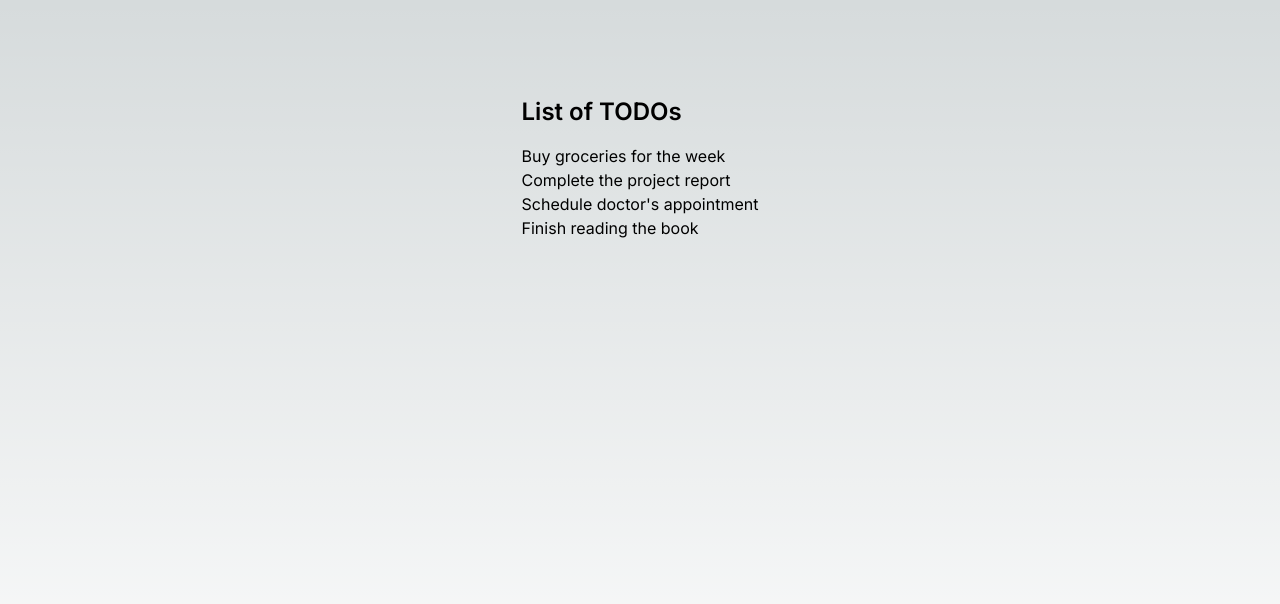
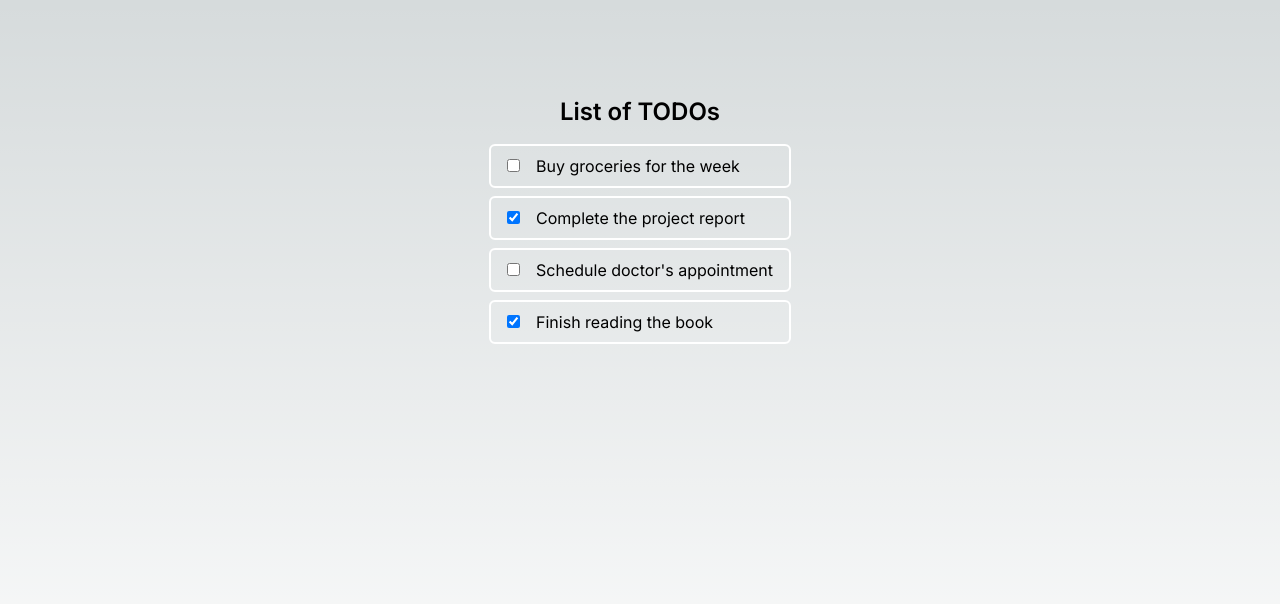
Before and after one commit to polinnab/test-cypress, a Next.js app: page / in a window 1280 px wide. Shown: the top 604 px of the page. Built offline with nearby package versions, Linux system fonts and the light colour scheme.

Commit message:
updated list styles

```diff
--- a/src/app/page-content/TodoList/ItemsList.tsx
+++ b/src/app/page-content/TodoList/ItemsList.tsx
@@ -4,7 +4,17 @@ export const ItemsList = ({ items }: { items: TodoItemType[] }) => {
   return (
     <div>
       {items.map((item, index) => (
-        <div key={index}>{item.title}</div>
+        <div
+          className="py-2 px-4 rounded-md border-2 border-solid border-white mb-2"
+          key={index}
+        >
+          <input
+            className="mr-4"
+            type="checkbox"
+            checked={item.status === "done"}
+          />
+          {item.title}
+        </div>
       ))}
     </div>
   );
--- a/src/app/page-content/TodoList/index.tsx
+++ b/src/app/page-content/TodoList/index.tsx
@@ -1,5 +1,4 @@
 "use client";
-
 import { useEffect, useState } from "react";
 import { ItemsList } from "./ItemsList";
 
@@ -21,10 +20,8 @@ export const TodoList = () => {
     fetchTodoList();
   }, []);
 
-  console.log(todoList);
-
   return (
-    <div>
+    <div className="flex flex-col justify-center items-center">
       <p className="text-2xl font-semibold">List of TODOs</p>
       {isLoading ? (
         <p className="mt-4">Loading...</p>
```
